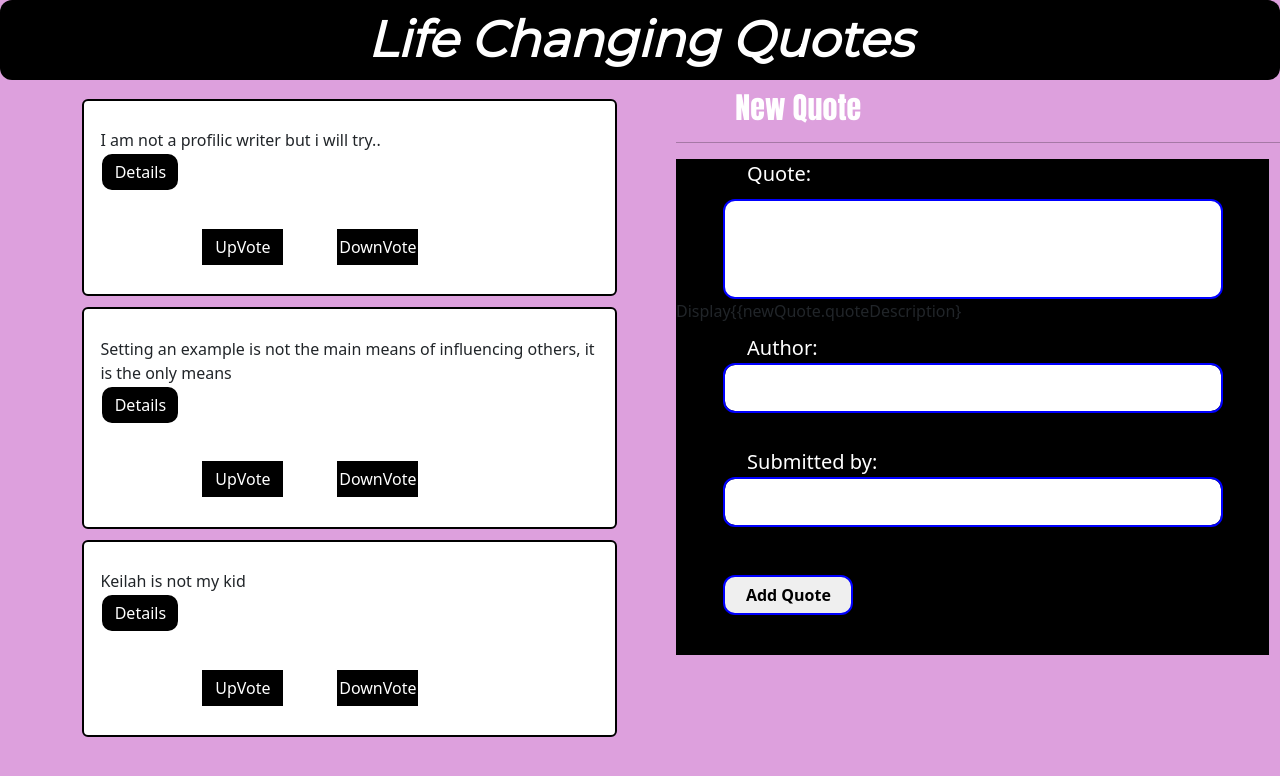
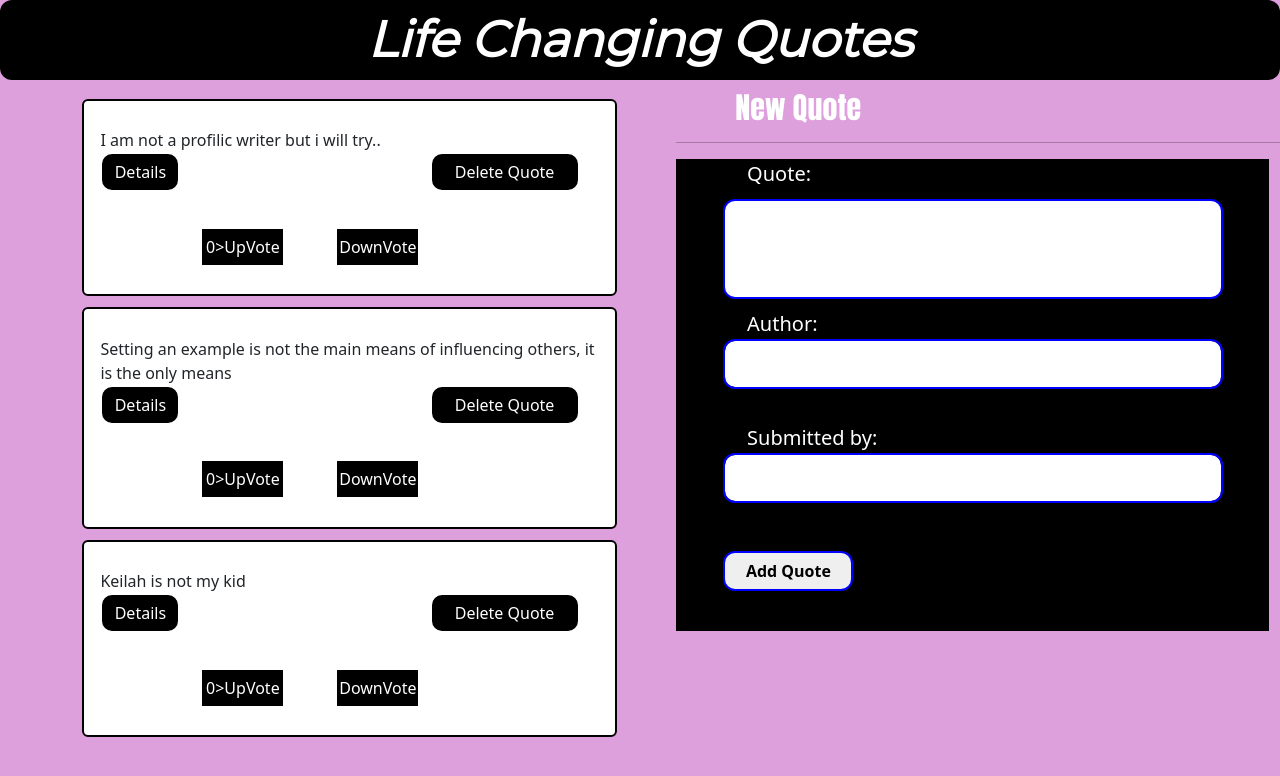
Before and after one commit to bobbinnej/lifechanging-quotes, an Angular app: page / in a window 1280 px wide. Shown: the top 776 px of the page. Built offline with nearby package versions, Linux system fonts and the light colour scheme.

Commit message:
Give logic to upvote button

```diff
--- a/src/app/delete/delete.component.css
+++ b/src/app/delete/delete.component.css
@@ -0,0 +1,15 @@
+.delete{
+    width: 150px;
+    height:40px;
+    border-radius: 12px;
+    color: white;
+    background-color: black;
+    border: 2px solid white;
+    margin-left: 50%;
+
+}
+.delete:hover{
+    background-color: darkgray;
+
+
+}
--- a/src/app/delete/delete.component.html
+++ b/src/app/delete/delete.component.html
@@ -1,2 +1,2 @@
-<p>delete works!</p>
-<button class="delete">Delete Quote</button>
+
+ <button class="delete" (click)="quoteDelete(true)">Delete Quote</button>
--- a/src/app/delete/delete.component.ts
+++ b/src/app/delete/delete.component.ts
@@ -1,4 +1,6 @@
-import { Component, OnInit } from '@angular/core';
+import { Quote } from '@angular/compiler';
+import { Component, OnInit, Input, Output,EventEmitter } from '@angular/core';
+
 
 @Component({
   selector: 'app-delete',
@@ -6,6 +8,14 @@ import { Component, OnInit } from '@angular/core';
   styleUrls: ['./delete.component.css']
 })
 export class DeleteComponent implements OnInit {
+  @Input() quote!: Quote;
+  @Output() isComplete= new EventEmitter<boolean>();
+
+  quoteDelete(complete:boolean){
+    this.isComplete.emit(complete)
+  }
+
+
 
   constructor() { }
 
--- a/src/app/quote-form/quote-form.component.html
+++ b/src/app/quote-form/quote-form.component.html
@@ -6,19 +6,12 @@
             <hr class="ruler">
 
             <!--Add a form that user will use to add new quote-->
-            <form class="quote-form"  #quoteForm='ngForm' (ngSubmit)='inputNewQuote();'>
+            <form class="quote-form"  #quoteForm='ngForm' (ngSubmit)='submitQuote()'>
 
                 <div class="form-group">
                     <label for="description" class="quoteDescription"  >Quote:</label><br>
                     <input type="text" name="quoteDescription"  id="quoteDescription" required
                     ngForm="newQuote.quoteDescription"  name="quoteDescription" #quoteDescription="ngForm" ><br>
-
-
-
-
-
-                    <!--Testing to see if we get any data-->
-                    Display{{newQuote.quoteDescription}
 
                     </div>
 
--- a/src/app/quote-form/quote-form.component.ts
+++ b/src/app/quote-form/quote-form.component.ts
@@ -12,11 +12,13 @@ import { Quote } from '../quote';
 export class QuoteFormComponent implements OnInit {
   /**Create newQuote property and assign it to the goal bluperint class */
    newQuote=new  Quote("","","")
-   @Output() addQuote =new EventEmitter<Quote> ();
-   inputNewQuote(){
-     this.addQuote.emit(this.newQuote);
+   @Output() addQuote =new EventEmitter<Quote>();
 
-  }
+   submitQuote(){
+     this.addQuote.emit(this.newQuote)
+
+
+   }
 
 
 
--- a/src/app/quote.ts
+++ b/src/app/quote.ts
@@ -5,6 +5,7 @@ export class Quote {
 
     showAuthor:boolean;
     showSubmitter:boolean;
+
     constructor(public description:string, public author:string, public submitter:string ){
        this.showAuthor=false;
        this.showSubmitter=false;
--- a/src/app/quote/quote.component.css
+++ b/src/app/quote/quote.component.css
@@ -67,19 +67,3 @@
     background-color: darkgray;
 
 }
-
-.delete{
-    width: 150px;
-    height:40px;
-    border-radius: 12px;
-    color: white;
-    background-color: black;
-    border: 2px solid white;
-    margin-left: 50%;
-
-}
-.delete:hover{
-    background-color: darkgray;
-
-
-}
--- a/src/app/quote/quote.component.html
+++ b/src/app/quote/quote.component.html
@@ -17,17 +17,20 @@
                <div class="div">
 
                    <button class="details" (click)="toggleDetails(i)"> Details</button>
+                   <!--Nesting delete component-->
+                   <app-delete (isComplete)="deleteQuote($event,i)"> </app-delete>
 
                </div>
 
 
              <div class="votes">
-                <button class="upvote">UpVote</button>
+                <button class="upvote" id="upVote" (click)="upVoteQuote()">{{uvotes}}>UpVote</button>
+
                 <button class="downvote">DownVote</button>
 
              </div>
 
-
+           <!--Nesting app-detail-->
              <app-quote-detail *ngIf="quote.showSubmitter" [quote]="quote"></app-quote-detail>
 
             </div>
--- a/src/app/quote/quote.component.ts
+++ b/src/app/quote/quote.component.ts
@@ -1,4 +1,4 @@
-import { Component, OnInit,Input, EventEmitter } from '@angular/core';
+import { Component, OnInit} from '@angular/core';
  /*Import Quote blueprint class */
 import { Quote } from '../quote';
 
@@ -25,14 +25,35 @@ export class QuoteComponent implements OnInit {
     this.quotes[index].showSubmitter=!this.quotes[index].showSubmitter;
   }
 
+/**Delete quote */
+deleteQuote(isComplete: any, index: number){
+  if(isComplete){
+
+    let toDelete = confirm("Are you sure you want to delete this quote?")
+    if(toDelete){
+      this.quotes.splice(index, 1)
+    }
+
+  }
+}
+
+
 
   addNewQuote(quote: any){
-    let quoteLength=this.quotes.length;
-    quote.description=quoteLength+1;
-    this.quotes.push(quote)
+
+    //  quote.author =quoteLength+1;
+    //  quote.submitter =quoteLength+1;
+    let quoteObject=new Quote(quote.description,quote.author,quote.submitter);
+
+    this.quotes.push(quoteObject)
 
   }
 
+  /**Upvote to add when clicked */
+  uvotes=0;
+  upVoteQuote(){
+    this.uvotes=this.uvotes+1;
+  }
   constructor() { }
 
   ngOnInit(): void {
```
